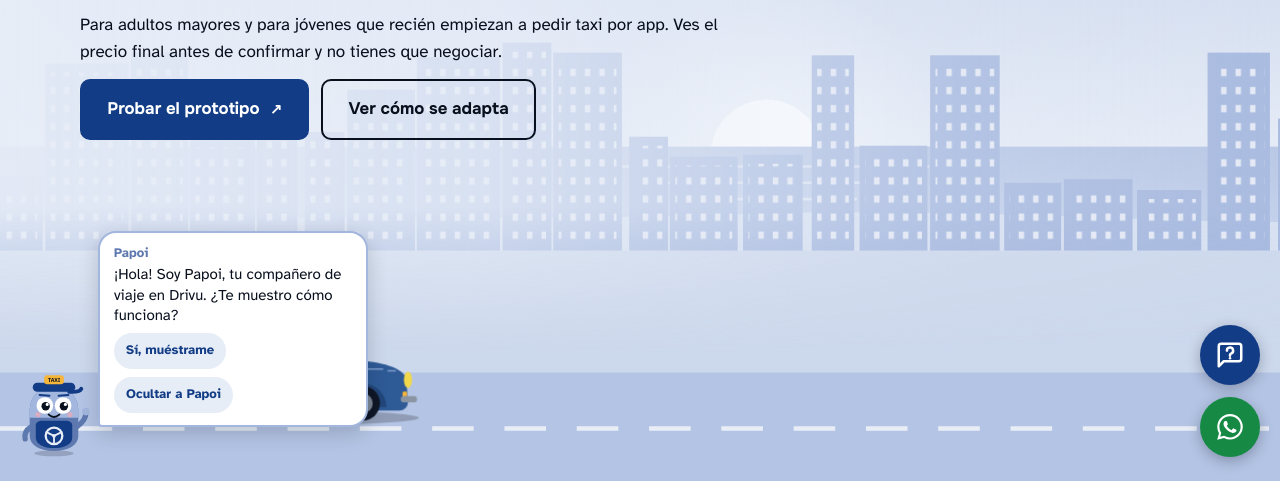
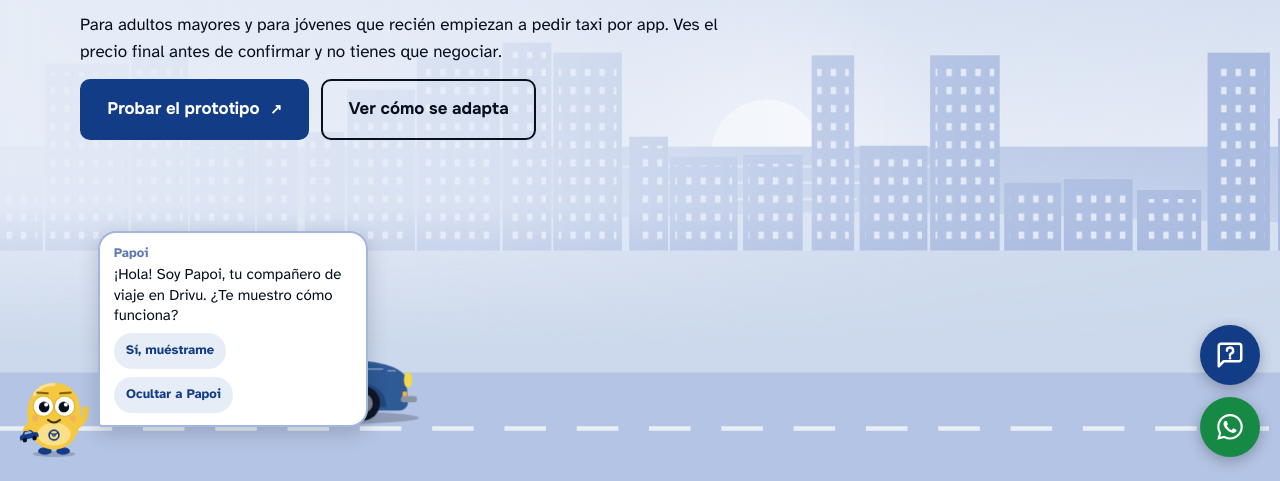
Before and after one commit to josewql07/drivu, a plain HTML site: page prueba-papoi.html in a window 1280 px wide. Shown: the part 319-800 px from the top of the page. Drawn offline with Linux system fonts and the light colour scheme.

Commit message:
Prueba Papoi: nuevo diseño (bolita amarilla color taxi con taxi de juguete)
Co-Authored-By: Claude Opus 5.5 <noreply@anthropic.com>
Claude-Session: https://claude.ai/code/session_012be7Qhw58nQ4jszgQpqxTt

```diff
--- a/prueba-papoi.html
+++ b/prueba-papoi.html
@@ -441,7 +441,7 @@ html.ap-abierta{overflow:hidden}
 .papoi[data-cara="preocupado"] .ci{transform:rotate(12deg);transform-origin:44px 31px}
 .papoi[data-cara="preocupado"] .cd{transform:rotate(-12deg);transform-origin:56px 31px}
 .papoi[data-cara="espera"] .pp-pupilas{animation:ppMira 2.4s ease-in-out infinite}
-.papoi .pp-brazo-d{transform-origin:80px 72px}
+.papoi .pp-brazo-d{transform-origin:82px 70px}
 .papoi[data-cara="saluda"] .pp-brazo-d{animation:ppSaluda .5s ease-in-out 3}
 .papoi[data-cara="celebra"] .pp-cuerpo{animation:ppSalta .45s cubic-bezier(.22,1,.36,1) 2}
 .papoi:not(.quieto) .pp-btn{animation:ppFlota 3.2s ease-in-out infinite}
@@ -458,33 +458,31 @@ html.ap-abierta{overflow:hidden}
 </head>
 <body>
     <div class="papoi" id="papoi" data-cara="saluda"><button class="pp-btn" type="button" aria-label="Papoi, tu asistente. Toca para ver su consejo"><svg class="pp-svg" viewBox="0 0 100 112" aria-hidden="true">
-  <ellipse cx="50" cy="107" rx="26" ry="4" fill="#080F1D" opacity=".18"/>
+  <ellipse cx="50" cy="108" rx="28" ry="4" fill="#080F1D" opacity=".18"/>
+  <ellipse cx="38" cy="104" rx="9" ry="5" fill="#123C85"/><ellipse cx="62" cy="104" rx="9" ry="5" fill="#123C85"/>
   <g class="pp-cuerpo">
-    <path d="M18 52 C18 30 32 20 50 20 C68 20 82 30 82 52 V84 C82 96 70 104 50 104 C30 104 18 96 18 84 Z" fill="#5E79AF"/>
-    <path d="M26 70 C26 66 30 64 34 64 H66 C70 64 74 66 74 70 V86 C74 95 64 100 50 100 C36 100 26 95 26 86 Z" fill="#123C85"/>
-    <path d="M18 52 C18 30 32 20 50 20 C68 20 82 30 82 52 V60 H18 Z" fill="#A3B6DE"/>
-    <rect x="22" y="14" width="56" height="12" rx="6" fill="#123C85"/>
-    <rect x="37" y="4" width="26" height="12" rx="4" fill="#F5B53A"/>
-    <text x="50" y="13.3" text-anchor="middle" font-size="7" font-weight="800" fill="#080F1D" font-family="system-ui,sans-serif">TAXI</text>
-    <path d="M70 26 Q84 27 86 22" stroke="#123C85" stroke-width="5" stroke-linecap="round" fill="none"/>
+    <path d="M50 14 C73 14 85 31 85 56 C85 84 71 102 50 102 C29 102 15 84 15 56 C15 31 27 14 50 14Z" fill="#F5C842"/>
+    <path d="M24 30 C30 20 40 16 50 16" stroke="#FFFFFF" stroke-width="4" stroke-linecap="round" fill="none" opacity=".45"/>
+    <ellipse cx="50" cy="82" rx="22" ry="15" fill="#FBE08A"/>
+    <g fill="none" stroke="#123C85" stroke-linecap="round"><circle cx="50" cy="83" r="6.5" stroke-width="2.2"/><circle cx="50" cy="83" r="1.6" stroke-width="1.6"/><path d="M48.5 82.3L44.5 80M51.5 82.3L55.5 80" stroke-width="1.8"/></g>
     <g class="pp-ojos">
-      <circle cx="38" cy="44" r="11" fill="#FFFFFF"/><circle cx="62" cy="44" r="11" fill="#FFFFFF"/>
-      <g class="pp-pupilas"><circle cx="39" cy="45" r="5.5" fill="#080F1D"/><circle cx="63" cy="45" r="5.5" fill="#080F1D"/>
-      <circle cx="41" cy="42.5" r="2" fill="#FFFFFF"/><circle cx="65" cy="42.5" r="2" fill="#FFFFFF"/></g>
-      <rect class="pp-parpado" x="26" y="32" width="48" height="0" fill="#A3B6DE"/>
+      <circle cx="36" cy="45" r="13.5" fill="#FFFFFF" stroke="#E2B92E" stroke-width="1.5"/><circle cx="64" cy="45" r="13.5" fill="#FFFFFF" stroke="#E2B92E" stroke-width="1.5"/>
+      <g class="pp-pupilas"><circle cx="37" cy="46" r="7" fill="#080F1D"/><circle cx="63" cy="46" r="7" fill="#080F1D"/>
+      <circle cx="39.6" cy="42.8" r="2.6" fill="#FFFFFF"/><circle cx="65.6" cy="42.8" r="2.6" fill="#FFFFFF"/></g>
+      <rect class="pp-parpado" x="21" y="31" width="58" height="0" fill="#F5C842"/>
     </g>
-    <g class="pp-cejas" stroke="#123C85" stroke-width="2.6" stroke-linecap="round" fill="none"><path class="ci" d="M31 30 L44 31"/><path class="cd" d="M56 31 L69 30"/></g>
-    <circle cx="29" cy="56" r="3.5" fill="#F2A7B5" opacity=".7"/><circle cx="71" cy="56" r="3.5" fill="#F2A7B5" opacity=".7"/>
-    <g class="pp-boca" fill="none" stroke="#080F1D" stroke-width="2.6" stroke-linecap="round">
-      <path class="b-feliz" d="M43 56 Q50 62 57 56"/>
-      <path class="b-abierta" d="M42 55 Q50 66 58 55 Z" fill="#080F1D"/>
-      <ellipse class="b-o" cx="50" cy="58" rx="3" ry="3.6" fill="#080F1D"/>
-      <path class="b-preocupada" d="M43 60 Q50 55 57 60"/>
+    <g class="pp-cejas" stroke="#7A5A10" stroke-width="2.4" stroke-linecap="round" fill="none"><path class="ci" d="M28 27 L42 28"/><path class="cd" d="M58 28 L72 27"/></g>
+    <circle cx="25" cy="61" r="4" fill="#F29A7E" opacity=".55"/><circle cx="75" cy="61" r="4" fill="#F29A7E" opacity=".55"/>
+    <g class="pp-boca" fill="none" stroke="#3A2A08" stroke-width="2.6" stroke-linecap="round">
+      <path class="b-feliz" d="M42 63 Q50 70 58 63"/>
+      <path class="b-abierta" d="M41 62 Q50 74 59 62 Z" fill="#3A2A08"/>
+      <ellipse class="b-o" cx="50" cy="65" rx="3.2" ry="3.8" fill="#3A2A08"/>
+      <path class="b-preocupada" d="M43 67 Q50 62 57 67"/>
     </g>
   </g>
-  <g class="pp-brazo-i"><path d="M20 72 Q10 78 12 88" stroke="#5E79AF" stroke-width="7" stroke-linecap="round" fill="none"/></g>
-  <g class="pp-brazo-d"><path d="M80 72 Q92 64 92 54" stroke="#5E79AF" stroke-width="7" stroke-linecap="round" fill="none"/><circle cx="92" cy="52" r="5" fill="#A3B6DE"/></g>
-  <g class="pp-volante"><circle cx="50" cy="84" r="11" fill="none" stroke="#E7EDF7" stroke-width="3"/><circle cx="50" cy="84" r="2.6" fill="#E7EDF7"/><path d="M48 83 L40 79 M52 83 L60 79 M50 86 V94" stroke="#E7EDF7" stroke-width="2.4" stroke-linecap="round"/></g>
+  <g class="pp-brazo-i"><path d="M18 70 Q10 76 14 84" stroke="#F5C842" stroke-width="8" stroke-linecap="round" fill="none"/>
+    <g class="pp-volante" transform="translate(1 78) rotate(-12)"><path d="M2 10 C2 7 4 6 6 6 L9 2 H18 L22 6 C25 6 27 7 27 10 V13 H2 Z" fill="#123C85"/><path d="M10 3.5 H17 L19.5 6.2 H9 Z" fill="#A3B6DE"/><rect x="12" y="0" width="5" height="2.4" rx="1" fill="#F5B53A"/><circle cx="8" cy="13.5" r="3" fill="#080F1D"/><circle cx="21" cy="13.5" r="3" fill="#080F1D"/></g></g>
+  <g class="pp-brazo-d"><path d="M82 70 Q92 62 91 52" stroke="#F5C842" stroke-width="8" stroke-linecap="round" fill="none"/><circle cx="91" cy="50" r="5" fill="#F5C842"/></g>
 </svg></button><div class="pp-burbuja" role="status" aria-live="polite"><b>Papoi</b><span class="pp-txt"></span><div class="pp-acciones"><button type="button" data-pp="ok">Entendido</button><button type="button" data-pp="ocultar">Ocultar a Papoi</button></div></div></div>
     <div class="apertura" id="apertura" aria-hidden="true" title="Toca para saltar">
       <svg class="ap-volante" viewBox="0 0 100 100"><g><circle class="tr" cx="50" cy="50" r="23"/><circle class="tr b" cx="50" cy="50" r="5.2" style="stroke-width:3.6"/><path class="tr b" d="M45.6 47.4L31 39M54.4 47.4L69 39"/></g><path class="tr c" d="M50 62V69"/></svg>
```
